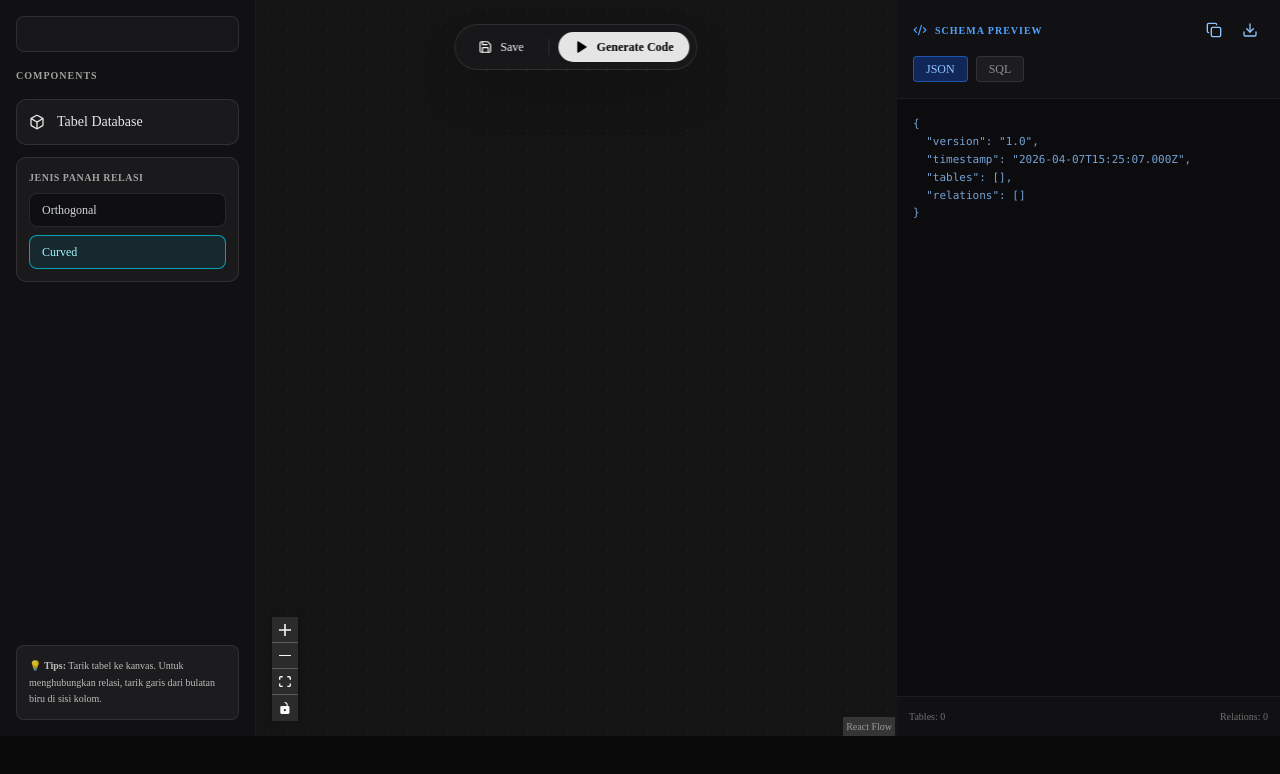
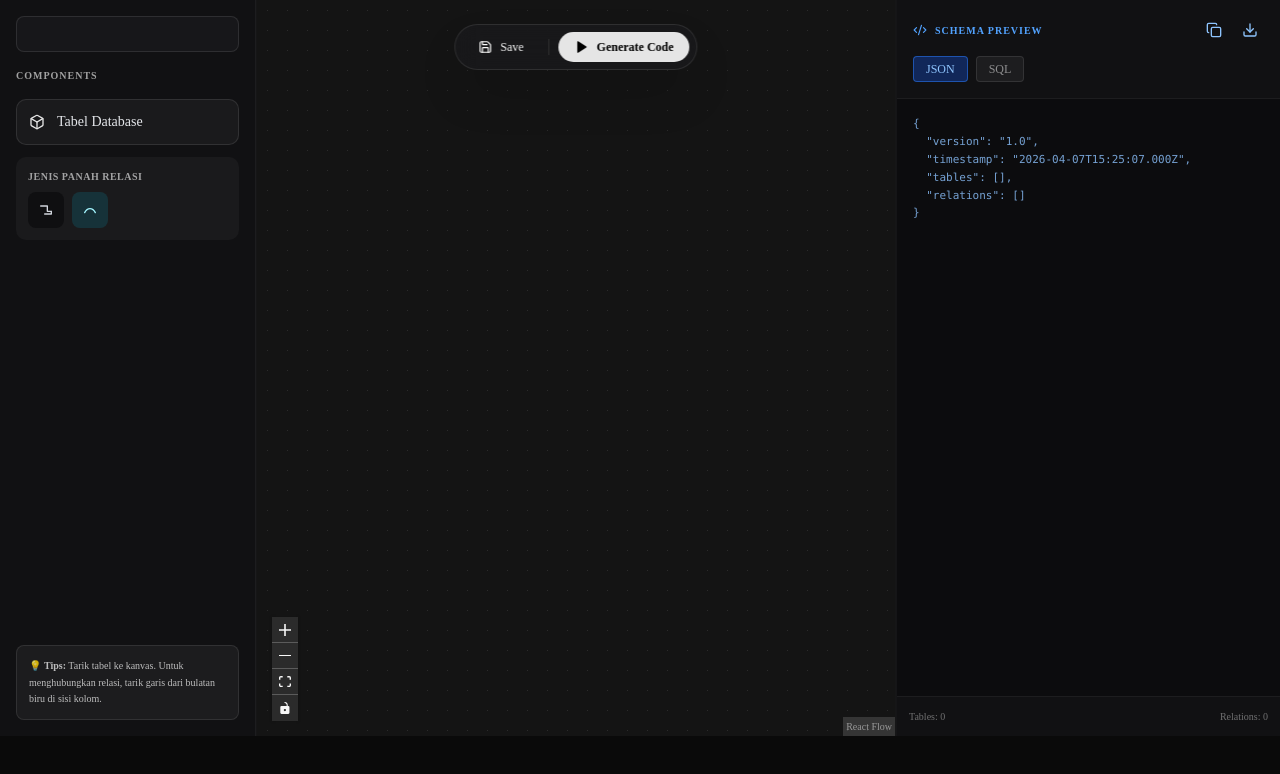
Before and after one commit to Aepra/aepra-forge, a Next.js app in the folder apps/frontend/: page /architect in a window 1280 px wide. Shown: the top 774 px of the page. Built offline with nearby package versions, Linux system fonts and the light colour scheme.

Commit message:
feat(architect): add icon tooltips and localStorage persistence for relation arrow mode

```diff
--- a/apps/frontend/src/features/architect/components/ui/Sidebar.tsx
+++ b/apps/frontend/src/features/architect/components/ui/Sidebar.tsx
@@ -34,33 +34,51 @@ export const Sidebar = ({ relationArrowType, onRelationArrowTypeChange }: Sideba
           <span className="text-gray-200">Tabel Database</span>
         </div>
 
-        <div className="rounded-lg bg-[#1a1a1c] border border-white/10 p-3">
+        <div className="rounded-lg bg-[#1a1a1c] p-3">
           <label className="text-[10px] font-semibold uppercase tracking-wider text-white/60 block mb-2">
             Jenis Panah Relasi
           </label>
-          <div className="grid grid-cols-1 gap-2">
+          <div className="flex items-center gap-2">
+            <div className="relative group">
               <button
                 type="button"
                 onClick={() => onRelationArrowTypeChange("orthogonal")}
-              className={`rounded-md border px-3 py-2 text-left text-xs transition-colors ${
+                aria-label="Orthogonal"
+                className={`h-9 w-9 rounded-md grid place-items-center transition-colors ${
                   relationArrowType === "orthogonal"
-                  ? "border-cyan-400/70 bg-cyan-500/10 text-cyan-200"
-                  : "border-white/10 bg-[#0f0f11] text-gray-300 hover:border-white/20"
+                    ? "bg-cyan-500/15 text-cyan-200"
+                    : "bg-[#0f0f11] text-gray-300 hover:bg-white/5"
                 }`}
               >
+                <svg viewBox="0 0 24 24" className="h-4 w-4" fill="none" stroke="currentColor" strokeWidth="2" strokeLinecap="round" strokeLinejoin="round" aria-hidden="true">
+                  <path d="M4 6h10v8h6" />
+                  <path d="M20 14v4H10" />
+                </svg>
+              </button>
+              <span className="pointer-events-none absolute -top-8 left-1/2 -translate-x-1/2 whitespace-nowrap rounded bg-[#0f0f11] px-2 py-1 text-[10px] text-white/85 opacity-0 shadow-md transition-opacity group-hover:opacity-100">
                 Orthogonal
-            </button>
+              </span>
+            </div>
+
+            <div className="relative group">
               <button
                 type="button"
                 onClick={() => onRelationArrowTypeChange("curved")}
-              className={`rounded-md border px-3 py-2 text-left text-xs transition-colors ${
+                aria-label="Curved"
+                className={`h-9 w-9 rounded-md grid place-items-center transition-colors ${
                   relationArrowType === "curved"
-                  ? "border-cyan-400/70 bg-cyan-500/10 text-cyan-200"
-                  : "border-white/10 bg-[#0f0f11] text-gray-300 hover:border-white/20"
+                    ? "bg-cyan-500/15 text-cyan-200"
+                    : "bg-[#0f0f11] text-gray-300 hover:bg-white/5"
                 }`}
               >
+                <svg viewBox="0 0 24 24" className="h-4 w-4" fill="none" stroke="currentColor" strokeWidth="2" strokeLinecap="round" strokeLinejoin="round" aria-hidden="true">
+                  <path d="M4 16c4-8 12-8 16 0" />
+                </svg>
+              </button>
+              <span className="pointer-events-none absolute -top-8 left-1/2 -translate-x-1/2 whitespace-nowrap rounded bg-[#0f0f11] px-2 py-1 text-[10px] text-white/85 opacity-0 shadow-md transition-opacity group-hover:opacity-100">
                 Curved
-            </button>
+              </span>
+            </div>
           </div>
         </div>
       </div>
--- a/apps/frontend/src/features/architect/index.tsx
+++ b/apps/frontend/src/features/architect/index.tsx
@@ -8,9 +8,21 @@ import { Preview } from "./components/ui/Preview";
 import { EditorCanvas } from "./components/EditorCanvas";
 
 export type RelationArrowType = "orthogonal" | "curved";
+const RELATION_ARROW_MODE_STORAGE_KEY = "architect.relationArrowType";
 
 export const ArchitectWorkspace = () => {
   const [relationArrowType, setRelationArrowType] = React.useState<RelationArrowType>("curved");
+
+  React.useEffect(() => {
+    const savedMode = window.localStorage.getItem(RELATION_ARROW_MODE_STORAGE_KEY);
+    if (savedMode === "orthogonal" || savedMode === "curved") {
+      setRelationArrowType(savedMode);
+    }
+  }, []);
+
+  React.useEffect(() => {
+    window.localStorage.setItem(RELATION_ARROW_MODE_STORAGE_KEY, relationArrowType);
+  }, [relationArrowType]);
 
   return (
     // 2. Bungkus semua di sini. Ini akan menghilangkan error #001 selamanya.
```
Lines whose indentation alone changed are shown as unchanged.
